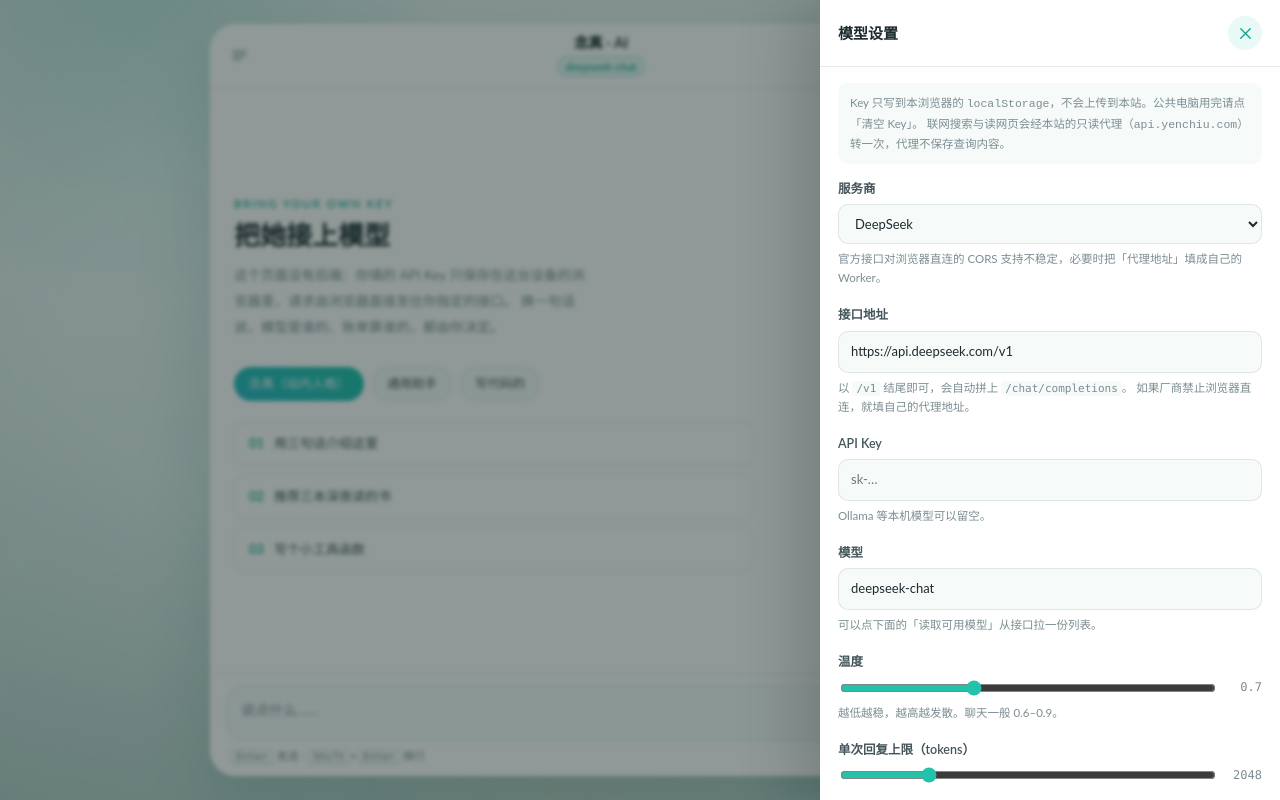
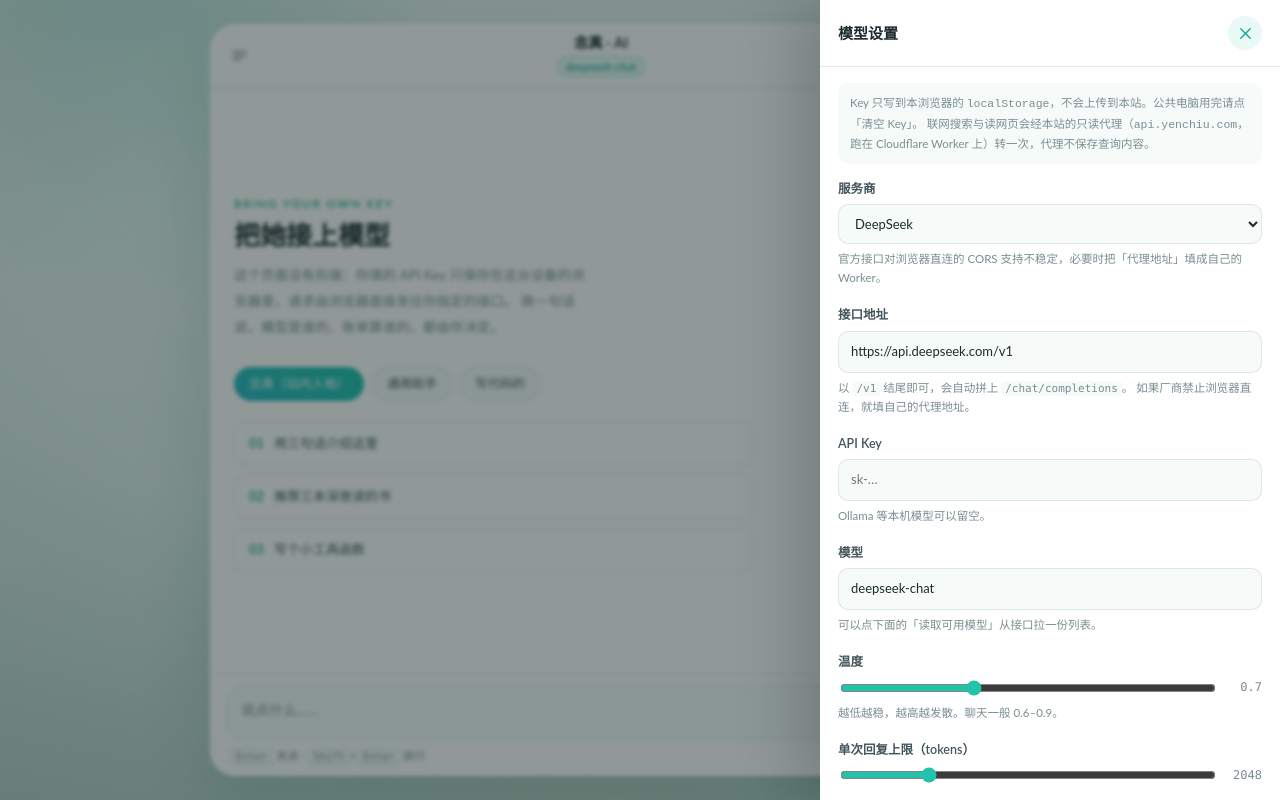
Before and after one commit to yen-chiu/echora, a plain HTML site: page ai.html in a window 1280 px wide. Drawn offline with Linux system fonts and the light colour scheme; no server answers.

Commit message:
docs: 标注 api.yenchiu.com 后端跑在 Cloudflare Worker 上

```diff
--- a/ai.html
+++ b/ai.html
@@ -112,7 +112,7 @@
             <div class="wd-sheet__body">
                 <p class="wd-note">
                     Key 只写到本浏览器的 <code>localStorage</code>，不会上传到本站。公共电脑用完请点「清空 Key」。
-                    联网搜索与读网页会经本站的只读代理（<code>api.yenchiu.com</code>）转一次，代理不保存查询内容。
+                    联网搜索与读网页会经本站的只读代理（<code>api.yenchiu.com</code>，跑在 Cloudflare Worker 上）转一次，代理不保存查询内容。
                 </p>
 
                 <div class="wd-field">
--- a/apps/miko-web/app.js
+++ b/apps/miko-web/app.js
@@ -838,7 +838,8 @@
     if (st.lastOnline && $('#view-chat') && $('#view-chat').classList.contains('active')) updateChatStatus();
   }, 30000);
 
-  /* ---------------- 后日谈：接 api.yenchiu.com/chat ---------------- */
+  /* ---------------- 后日谈：接 api.yenchiu.com/chat --------------
+   后端跑在 Cloudflare Worker 上（只读代理），部署在 Cloudflare，不在本仓库。 */
 
   var API_BASE = window.MIKO_API_BASE || 'https://api.yenchiu.com';
   var AI_STATE = { state: 'unknown' };   // unknown | ok | off
--- a/js/ai.js
+++ b/js/ai.js
@@ -19,6 +19,7 @@
 
   // 站点自带的只读代理（Cloudflare Worker）：搜索与读页都在服务端取，绕开 CORS，
   // 不保存查询内容。换掉它也能用：设置里填自己的 SearXNG / 读取代理即可。
+  // 下面两个端点都在 Cloudflare Worker 上（api.yenchiu.com）：搜索与读页的只读代理
   var SEARCH_ENDPOINT = 'https://api.yenchiu.com/search';
   var READER_ENDPOINT = 'https://api.yenchiu.com/read?url={url}';
   var ENDPOINT_VERSION = 3;
```
Also changed, not shown: 1 other file.
